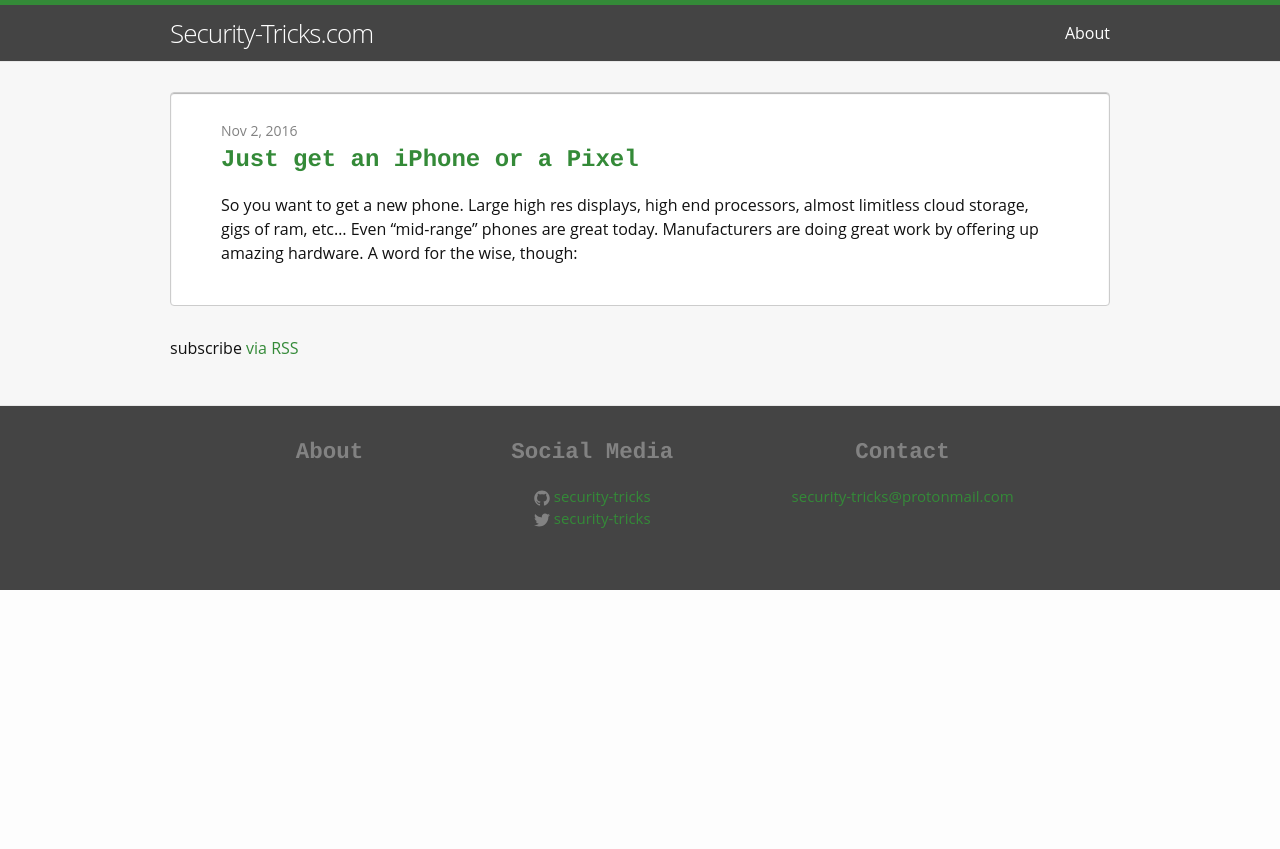
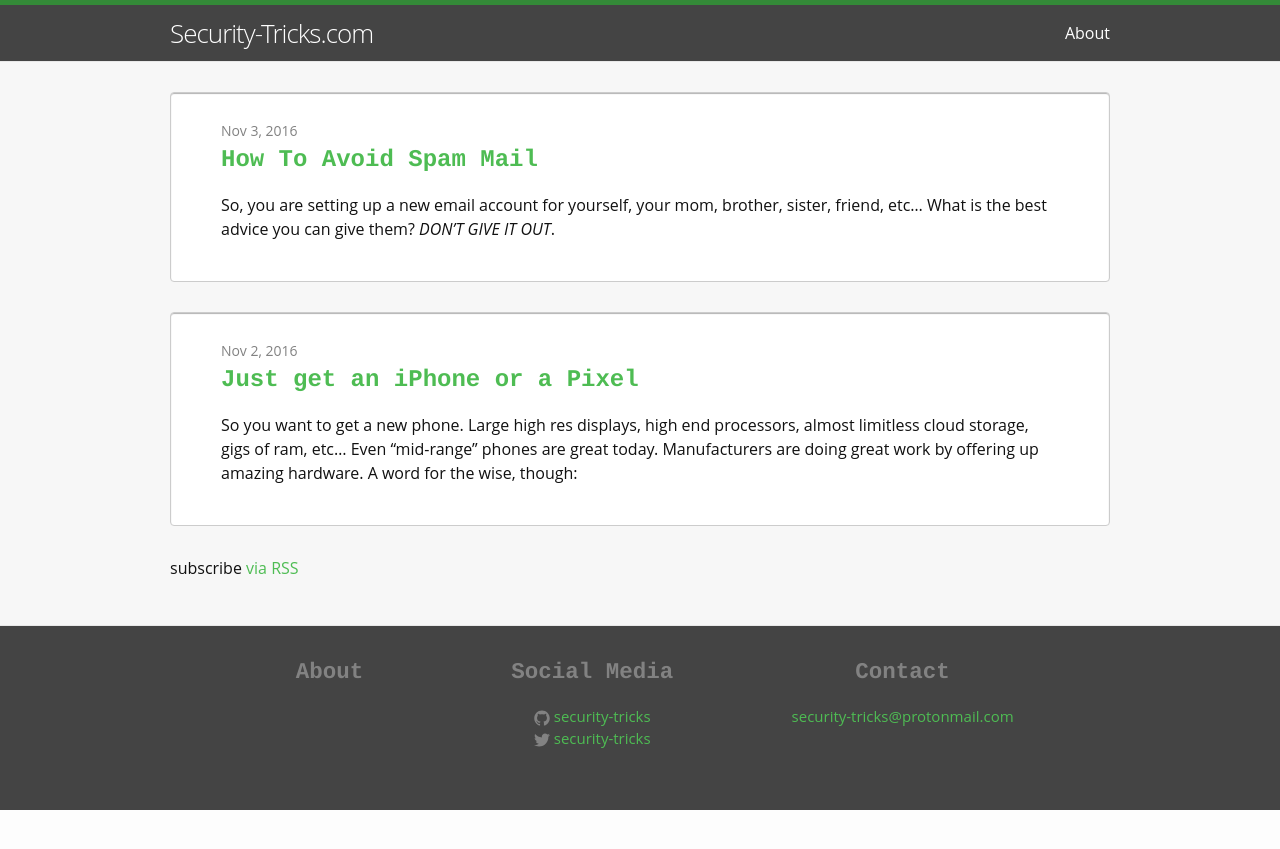
Before and after one commit to security-tricks/security-tricks, a Jekyll site: the page built from index.md, in a window 1280 px wide. Shown: the top 849 px of the page. Built offline with Jekyll 4.4.1, drawn with Linux system fonts in a browser that asks for light colours.

Commit message:
new article

```diff
--- /dev/null
+++ b/_posts/2016-11-03-how-to-avoid-spam.md
@@ -0,0 +1,26 @@
+---
+title: How To Avoid Spam Mail
+layout: post
+---
+
+So, you are setting up a new email account for yourself, your mom, brother, sister, friend, etc... What is the best advice you can give them? *DON'T GIVE IT OUT*.
+
+Everybody knows what its like and everybody hates it: spam. How can you avoid it?
+
+1. Never, ever, give your email out to someone you do not absolutely trust. If the company is not reputable, then just don't cough it up. It's that simple.
+
+2. Encode your email address on your website/s. Do not use the traditional:
+
+{% highlight ruby %}
+<a href="mailto:myemailaddress@me.com">Email Me</a>
+{% endhighlight %}
+
+Instead, use a decimal converter <a href="https://www.branah.com/ascii-converter">(here)</a> to translate your regular email address into the following:
+
+{% highlight ruby %}
+<a href="10997105108116111581091211011099710510897100100114101115115641091014699111109">Email Me</a>
+{% endhighlight %}
+
+You need to encode the html which is written for your website if you are putting your email on a website. Why is this a big deal? It's a big deal because "bots" are computer programs that run automated tasks. There are millions of "bots" that comb the interenet for - you guessed it - *email addresses*. So, don't put yours out there - that includes putting your email address on your Facebook profile.
+
+This is a good example of how internet security is a combination of human discipline - don't give your email out to just anyone - and good software - encoding email addresses on websites.
--- a/_sass/minima/_base.scss
+++ b/_sass/minima/_base.scss
@@ -91,7 +91,7 @@ h1, h2, h3, h4, h5, h6 {
  * Links
  */
 a {
-  color: #348a38;
+  color: lighten(#348a38, 15%);
   text-decoration: none;
 
   &:visited {
@@ -99,7 +99,7 @@ a {
   }
 
   &:hover {
-    color: lighten(#348a38, 15%);
+    color: darken(#348a38, 15%);
     text-decoration: underline;
   }
 }
```
Also changed, not shown: _layouts/post.html (+2 -12 lines).
